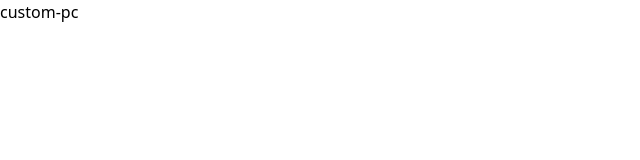
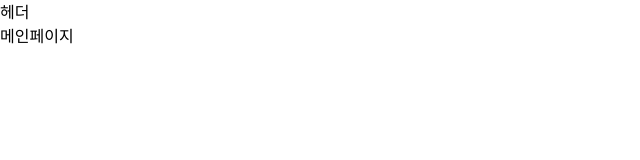
Before and after one commit to algoissda/pc-Magician, a Next.js app: page / in a window 1280 px wide. Shown: the top 160 px of the page, without its empty margins (0-640 px from the left). Built offline with nearby package versions, Linux system fonts and the light colour scheme.

Commit message:
chore : 간단하게 헤더 , 메인페이지 레이아웃 추가

```diff
--- /dev/null
+++ b/src/app/(providers)/(root)/_components/header/header.tsx
@@ -0,0 +1,7 @@
+import React from "react";
+
+function Header() {
+  return <div>헤더</div>;
+}
+
+export default Header;
--- /dev/null
+++ b/src/app/(providers)/(root)/layout.tsx
@@ -0,0 +1,13 @@
+import React, { PropsWithChildren } from "react";
+import Header from "./_components/header/header";
+
+function RootLayout({ children }: PropsWithChildren) {
+  return (
+    <div id="root-layout">
+      <Header />
+      {children}
+    </div>
+  );
+}
+
+export default RootLayout;
--- /dev/null
+++ b/src/app/(providers)/(root)/page.tsx
@@ -0,0 +1,7 @@
+import React from "react";
+
+function MainPage() {
+  return <div>메인페이지</div>;
+}
+
+export default MainPage;
--- a/src/app/jin/page.tsx
+++ /dev/null
@@ -1,7 +0,0 @@
-import React from "react";
-
-function JinPage() {
-  return <main>양진우</main>;
-}
-
-export default JinPage;
--- a/src/app/jun/page.tsx
+++ /dev/null
@@ -1,7 +0,0 @@
-import React from "react";
-
-function Jun() {
-  return <main>LeeJunWoo</main>;
-}
-
-export default Jun;
--- a/src/app/page.tsx
+++ /dev/null
@@ -1,5 +0,0 @@
-function HomePage() {
-  return <div>custom-pc</div>;
-}
-
-export default HomePage;
--- a/src/app/sangki/page.tsx
+++ /dev/null
@@ -1,8 +0,0 @@
-
-function Page() {
-    return (
-        <main>sangki</main>
-    )
-}
-
-export default Page
--- a/src/app/young/page.tsx
+++ /dev/null
@@ -1,5 +0,0 @@
-function YoungPage() {
-  return <main>유진영</main>;
-}
-
-export default YoungPage;
```
